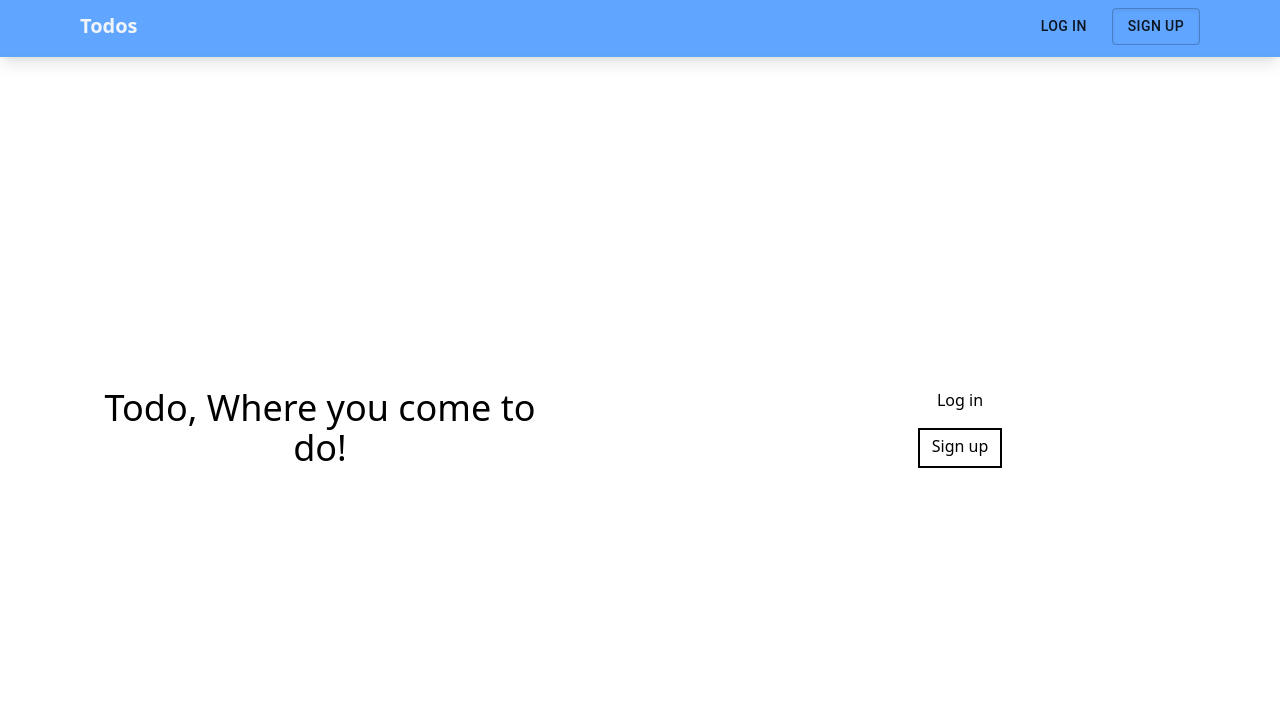
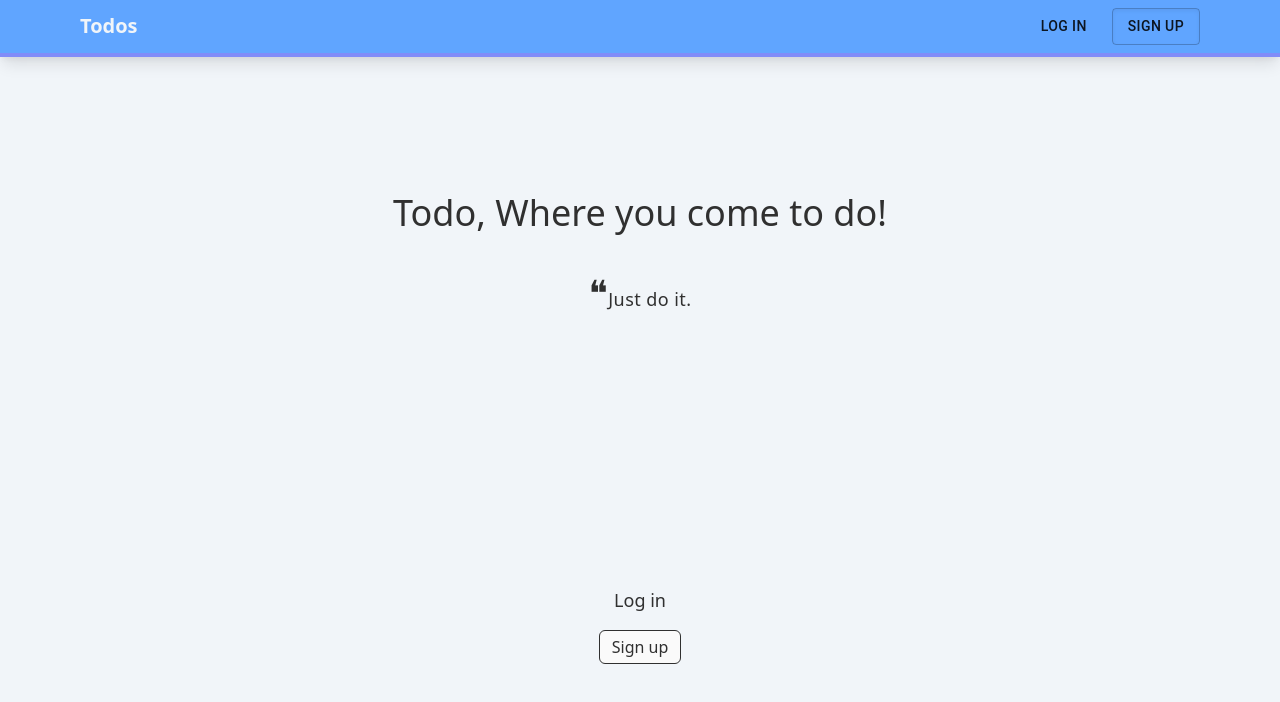
Before and after one commit to shareef99/todo, a React (Create React App) app: page / in a window 1280 px wide. Shown: the top 702 px of the page. Built offline with nearby package versions, Linux system fonts and the light colour scheme; no server answers.

Commit message:
improve /home page UI

```diff
--- a/src/components/Home.jsx
+++ b/src/components/Home.jsx
@@ -1,4 +1,4 @@
-import React, { useEffect } from "react";
+import React, { useEffect, useState } from "react";
 import Navbar from "../components/Navbar";
 import { Link } from "react-router-dom";
 import { useAuth } from "../contexts/AuthContext";
@@ -7,6 +7,30 @@ import { useHistory } from "react-router-dom";
 export default function Home() {
     const { currentUser } = useAuth();
     const history = useHistory();
+    const [quote, setQuote] = useState();
+
+    const todoQuotes = [
+        "Do today's work today or two days work tomorrow",
+        "Concentrate all your thoughts upon the work in hand. The sun's rays do not burn until brought to a focus.",
+        "Either you run the day or the day runs you.",
+        "Just one small positive thought in the morning can change your whole day",
+        "Whether you think you can, or you think you can’t – you’re right.",
+        "Do the hard jobs first. The easy jobs will take care of themselves.",
+        "The future depends on what you do today.",
+        "Don't wait. The time will never be just right.",
+        "You don’t have to see the whole staircase, just take the first step.",
+        "If I had eight hours to chop down a tree, I’d spend six hours sharpening my ax.",
+        "It does not matter how slowly you go, so long as you do not stop.",
+        "Just do it.",
+        "An idiot with plan can beat the genius without plan.",
+        "Amateurs sit and wait for inspiration, the rest of us just get up and go to work.",
+        "There are no shortcuts to any place worth going.",
+        "Think of many things, do one.",
+        "Once you have commitment, you need the discipline and hard work to get you there.",
+        "There are two primary choices in life: to accept conditions as they exist, or accept the responsibility for changing them.",
+        "As long as they are well-intentioned, mistakes are not a matter for shame, but for learning.",
+        "Show me a person who has never made a mistake and I'll show you someone who has never achieved much.",
+    ];
 
     useEffect(() => {
         if (currentUser) {
@@ -14,21 +38,33 @@ export default function Home() {
         }
     }, []);
 
+    useEffect(() => {
+        const randomNumber = Math.floor(Math.random() * 20);
+        setQuote(todoQuotes[randomNumber]);
+    }, []);
+
     return (
         <>
-            <section className="flex flex-col h-screen">
+            <section className="flex flex-col h-screen bg-white">
                 <Navbar />
-                <div className=" grid grid-cols-1 md:grid-cols-2 flex-grow bg-indigo-300">
-                    <div className="self-center">
-                        <p className="text-4xl text-center px-20">
+                <div className="grid grid-cols-70 flex-grow  text-black">
+                    <div className="h-full flex flex-col justify-center items-center md:w-4/5 max-w-9/10 m-auto">
+                        <p className="text-4xl text-center">
                             Todo, Where you come to do!
                         </p>
+                        <p className="text-lg mt-10 text-center tracking-wide md:w-1/2 font-medium">
+                            <span className="text-4xl">&#10077;</span>
+                            {quote}
+                            {/* &#10078; */}
+                        </p>
                     </div>
-                    <div className="flex flex-col items-center space-y-4 self-center">
+                    <div className="h-full flex flex-col items-center justify-center space-y-4">
                         <button>
-                            <Link to="/login">Log in</Link>
+                            <Link to="/login" className="text-lg font-medium">
+                                Log in
+                            </Link>
                         </button>
-                        <button className="border-2 px-3 py-1 pb-2 ">
+                        <button className="border px-3 py-1 rounded-md bg-white-light hover:bg-white transition duration-300 ease-in-out text-md font-medium">
                             <Link to="/signup">Sign up</Link>
                         </button>
                     </div>
--- a/src/components/Navbar.jsx
+++ b/src/components/Navbar.jsx
@@ -39,7 +39,7 @@ export default function Navbar() {
     }
 
     return (
-        <header className="bg-blue-light text-white shadow-lg border-b-4 border-blue flex flex-shrink-0 w-full">
+        <header className="bg-blue-light text-white shadow-lg border-b-4 border-blue-600 flex flex-shrink-0 w-full">
             <div className="container flex flex-row justify-between items-center py-2 text-white">
                 <h6 className="text-xl font-semibold">
                     <Link to="/todos">Todos</Link>
--- a/tailwind.config.js
+++ b/tailwind.config.js
@@ -42,6 +42,7 @@ module.exports = {
                 DEFAULT: "rgba(96, 165, 250, 1)",
                 primary: "rgba(36, 165, 250, 1)",
                 light: "rgba(96, 165, 280, 1)",
+                600: "#818CF8",
             },
             red: {
                 DEFAULT: "rgba(289, 68, 68, 1)",
@@ -57,6 +58,9 @@ module.exports = {
                 DEFAULT: "#303030",
             },
         },
+        gridTemplateColumns: {
+            70: "70% auto-fill",
+        },
     },
     variants: {
         extend: {},
```
